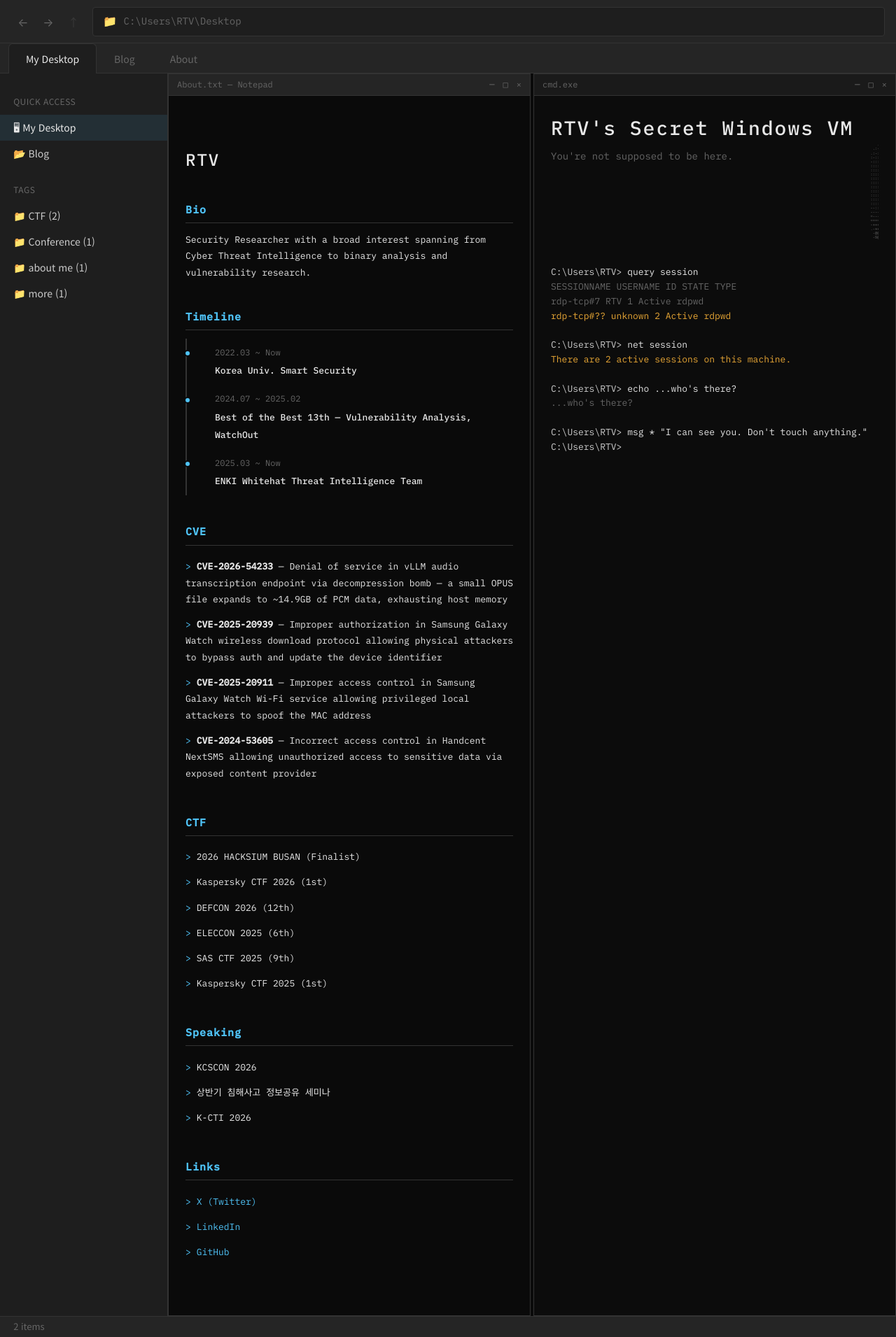
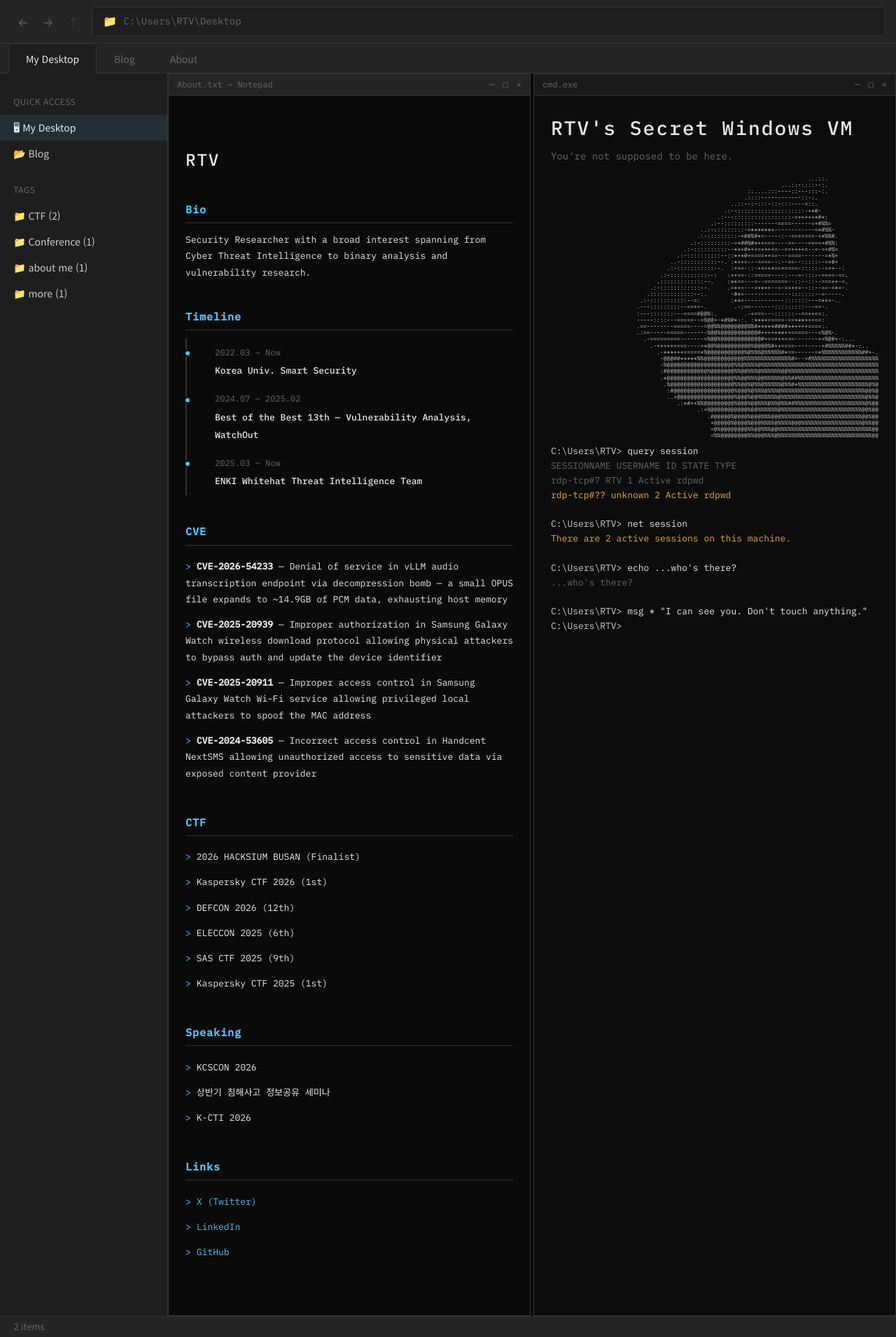
Before and after one commit to RTV-GIT/RTV-GIT.github.io, a Jekyll site: the page built from index.html, in a window 1280 px wide. Shown: the whole page at 70% size. Built offline with Jekyll 4.4.1, drawn with Linux system fonts in a browser that asks for light colours.

Commit message:
터미널: 아스키아트 float right + 밝기/크기 수정, 원본 아트 복원
Co-Authored-By: Claude Opus 4.6 (1M context) <noreply@anthropic.com>

```diff
--- a/assets/css/style.css
+++ b/assets/css/style.css
@@ -366,27 +366,6 @@ body {
   padding: 1.5rem;
 }
 
-.terminal-top {
-  display: flex;
-  align-items: flex-start;
-  gap: 1.5rem;
-  margin-bottom: 1rem;
-}
-
-.terminal-top-left {
-  flex-shrink: 0;
-}
-
-.ascii-banner {
-  font-family: var(--font-mono);
-  font-size: 5.5px;
-  color: var(--fg-dim);
-  line-height: 1.1;
-  flex-shrink: 1;
-  overflow: hidden;
-  min-width: 0;
-}
-
 .terminal-tagline {
   font-family: var(--font-mono);
   font-size: 28px;
@@ -400,6 +379,17 @@ body {
   font-family: var(--font-mono);
   font-size: 14px;
   color: var(--fg-dim);
+  margin-bottom: 1rem;
+}
+
+.ascii-banner {
+  font-family: var(--font-mono);
+  font-size: 8px;
+  color: var(--fg);
+  line-height: 1.15;
+  float: right;
+  margin-left: 1rem;
+  margin-bottom: 0.5rem;
 }
 
 .rdp-banner-inline {
--- a/index.html
+++ b/index.html
@@ -104,12 +104,9 @@ item_count: "2 items"
         </div>
       </div>
       <div class="win-body win-body-terminal">
-        <div class="terminal-top">
-          <div class="terminal-top-left">
         <div class="terminal-tagline">RTV's Secret Windows VM</div>
         <div class="terminal-sub">You're not supposed to be here.</div>
-          </div>
-          <pre class="ascii-banner">                                ...::.
+<pre class="ascii-banner">                                                      ...::.
                                               ...::-::::--:.
                                     ::....:::----::---:::-:.
                                    .::::------------::-:.
@@ -117,29 +114,39 @@ item_count: "2 items"
                              .:--::::::::::::::::::::-+*#-
                            .:---:::::::::::::::::-=+++++*#*:
                          .:--:::::::::-------====------=+#%%=
- .:-:::::::::-=******+------------=*#%%-
+                      ..:-:::::::::-=******+------------=*#%%-
                      .:-:::::::::-+##%#*=-----:--==+====-=*%%#.
-:-:::::::::-=*##%#*++===----==----=+==+#%%:
--::::::::::--**+#*++=++++=--==++++=--=-=+#%=
-::::::::::--::*+*#+====++==---====-------=*%+
-:::::::::::--. :*++=---====--:--==--:::::--=+#+
-::::::::::--.  :++=-::-++=+*==+====-:::::--=++--:
-:::::::::::--:  :++==-::=====----:---=-:::--==+=-==.
-:::::::::::--.   :**==---=--=======--::--::--===++-=.
-::::::::::::--.  .=*+=---=+*++--=-==++=--::--==-=*=-.
-:::::::::::::--:. -#*=--------------:::::::--=-----.
-:::::::::::--=:   :**=------------:::::::---=*+=-..
-:::::::::--==+=-.  .-:==-------:::::::::---==-.
-:::::::---====#@@%:. .-+===---::::::--==++==:.
---::::---=====--=%@@+-*#%#*-:.:***+=====-==+**++===:
---------=====----=@@%%@@@@@@@@%%#*****####**++++====:.
-=-----=====-------%@@%@@@@@@@@@@@#+++++**++=====---=%@%-
-=========-------=%@@%@@@@@@@@@@@@#+==+++===-------=+%@#+-:
--+++++====----=*@@%@@@@@@@@@@%@@@@%#++====--------+#%%%%%#
-.-***+++=====*%@@@@@@@@@@@%@%%%@%%%%%#*==------=*%%%%%%%%%
- -@@@##*****%%@@@@@@@@@@@@%%%%%%%%%%%%%%#=--=#%%%%%%%%%%%%
- -%@@@@@@@@@@@@@@@@@@@@%%@%%%%@%%%%%%%%%%%%%%%%%%%%%%%%%%</pre>
-        </div>
+                   .:-:::::::::-=*##%#*++===----==----=+==+#%%:
+                 .:-::::::::::--**+#*++=++++=--==++++=--=-=+#%=
+               .:-::::::::::--::*+*#+====++==---====-------=*%+
+             ..-:::::::::::--. :*++=---====--:--==--:::::--=+#+
+            .:-:::::::::::--.  :++=-::-++=+*==+====-:::::--=++--:
+          .:-:::::::::::--:   :++==-::=====----:---=-:::--==+=-==.
+         .:::::::::::::--.    :**==---=--=======--::--::--===++-=.
+       .:-::::::::::::--.     .=*+=---=+*++--=-==++=--::--==-=*=-.
+      .:::::::::::::--:.       -#*=--------------:::::::--=-----.
+    .:-:::::::::::--=:         :**=------------:::::::---=*+=-..
+   .---:::::::::--==+=-.        .-:==-------:::::::::---==-.
+   :---:::::::---====#@@%:.        .-+===---::::::--==++==:.
+   -----::::---=====--=%@@+-*#%#*-:. :***+=====-==+**++===:
+   .==--------=====----=@@%%@@@@@@@@%%#*****####**++++====:.
+   .:==-----=====-------%@@%@@@@@@@@@@@#+++++**++=====---=%@%-.
+     .-=========-------=%@@%@@@@@@@@@@@@#+==+++===-------=+%@#+-:...
+       .-+++++====----=*@@%@@@@@@@@@@%@@@@%#++====--------+#%%%%%##*-:..
+         .-***+++=====*%@@@@@@@@@@@%@%%%@%%%%%#*==------=*%%%%%%%%%%%%##+-.
+          -@@@##*****%%@@@@@@@@@@@@%%%%%%%%%%%%%%#=--=#%%%%%%%%%%%%%%%%%%%%
+          -%@@@@@@@@@@@@@@@@@@@@%%@%%%%@%%%%%%%%%%%%%%%%%%%%%%%%%%%%%%%%%%%
+          :#@@@@@@@@@@@@%@@@@@@@%%@@%%%@%%%%%%@@%%%%%%%%%%%%%%%%%%%%%%%%%%%
+          .*@@@@@@@@@@@@@@@@@@@@%%@@%%%@@%%%%%@%%##%%%%%%%%%%%%%%%%%%%%%%%%
+           .%@@@@@@@@@@@@@@@@@@@%%@@%@%%@%%%%%@%%#*%%%%%%%%%%%%%%%%%%%%%@%@
+            :#@@@@@@@@@@@@@@@@@@%@@@%@%%%@%%%@%%%%%%%%%%%%%%%%%%%%%%%%%@@%@
+            ..+@@@@@@@@@@@@@@@@@%@@@%@@%%%%%%@%%%%%%%%%%%%%%%%%%%%%%%%%@%%@
+               .:*#++%%@@@@@@@@@%@@@%@@%%%@%%@%%##%%%%%%%%%%%%%%%%%%%%%@%@@
+                     .:+%@@@@@@@@@@@%@@%%%%%%@%%%%%%%%%%%%%%%%%%%%%%%%@@%@@
+                        .#@@@@@%@@@@%@@@%%%@@@%%%%%%%%%%%%%%%%%%%%%%%%@@%@@
+                         +@@@@@%@@@@%@@@%%%%@%%%%@@@%%%%%%%%%%%%%%%%%%@%%@@
+                         =@%@@@@@@@@%%@@%%%@@%%%%%%%%%%%%%%%%%%%%%%%%%%%%@@
+                         =%%@@@@@@@@%%@@@%%%@%%%%%%%%%%%%%%%%%%%%%%%%%%%%@@</pre>
         <div class="rdp-line">&nbsp;</div>
         <div class="rdp-banner-inline">
           <div class="rdp-line">C:\Users\RTV> <span class="rdp-typing">query session</span></div>
```
Lines whose indentation alone changed are shown as unchanged.
